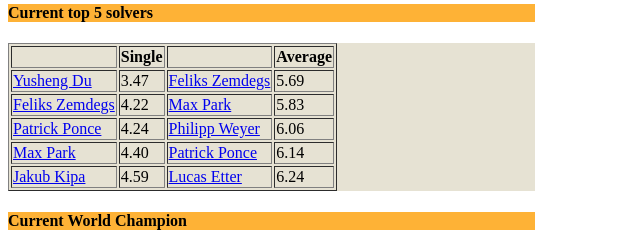
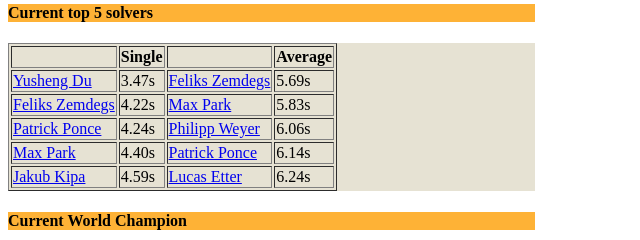
Before and after one commit to buckethead1998/Introduction-to-CSS, a plain HTML site: page index.html in a window 1280 px wide. Shown: the part 235-475 px from the top of the page, 0-640 px from the left. Drawn offline with Linux system fonts and the light colour scheme.

Commit message:
Update index.html

```diff
--- a/index.html
+++ b/index.html
@@ -29,33 +29,33 @@
       </tr>
       <tr>
         <td><a href="https://www.worldcubeassociation.org/persons/2015DUYU01">Yusheng Du</a></td>
-        <td>3.47</td>
+        <td>3.47s</td>
         <td><a href="https://www.worldcubeassociation.org/persons/2009ZEMD01">Feliks Zemdegs</a></td>
-        <td>5.69</td>
+        <td>5.69s</td>
       </tr>
       <tr>
         <td><a href="https://www.worldcubeassociation.org/persons/2009ZEMD01">Feliks Zemdegs</a></td>
-        <td>4.22</td>
+        <td>4.22s</td>
         <td><a href="https://www.worldcubeassociation.org/persons/2012PARK03">Max Park</a></td>
-        <td>5.83</td>
+        <td>5.83s</td>
       </tr>
       <tr>
         <td><a href="https://www.worldcubeassociation.org/persons/2012PONC02">Patrick Ponce</a></td>
-        <td>4.24</td>
+        <td>4.24s</td>
         <td><a href="https://www.worldcubeassociation.org/persons/2010WEYE01">Philipp Weyer</a></td>
-        <td>6.06</td>
+        <td>6.06s</td>
       </tr>
       <tr>
         <td><a href="https://www.worldcubeassociation.org/persons/2012PARK03">Max Park</a></td>
-        <td>4.40</td>
+        <td>4.40s</td>
         <td><a href="https://www.worldcubeassociation.org/persons/2012PONC02">Patrick Ponce</a></td>
-        <td>6.14</td>
+        <td>6.14s</td>
       </tr>
       <tr>
         <td><a href="https://www.worldcubeassociation.org/persons/2010KIPA01">Jakub Kipa</a></td>
-        <td>4.59</td>
+        <td>4.59s</td>
         <td><a href="https://www.worldcubeassociation.org/persons/2011ETTE01">Lucas Etter</a></td>
-        <td>6.24</td>
+        <td>6.24s</td>
       </tr>
     </table>
   </div>
```
